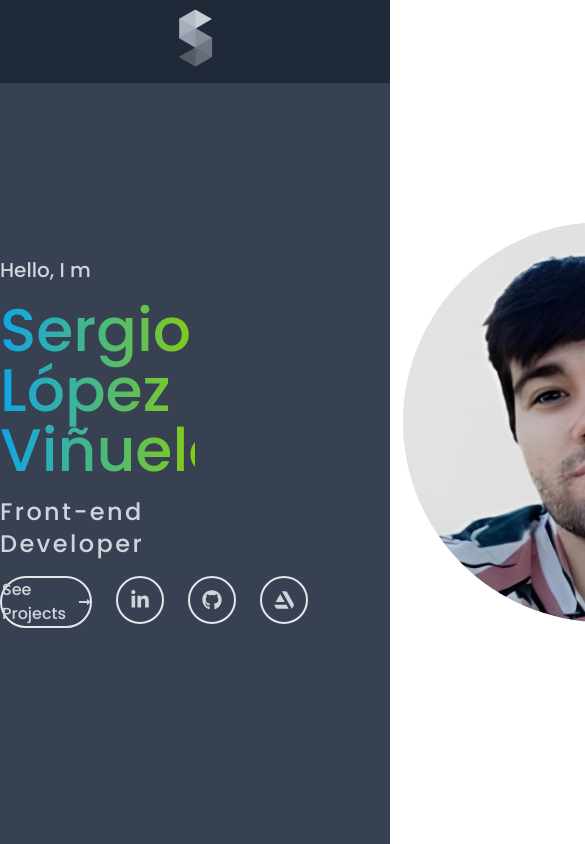
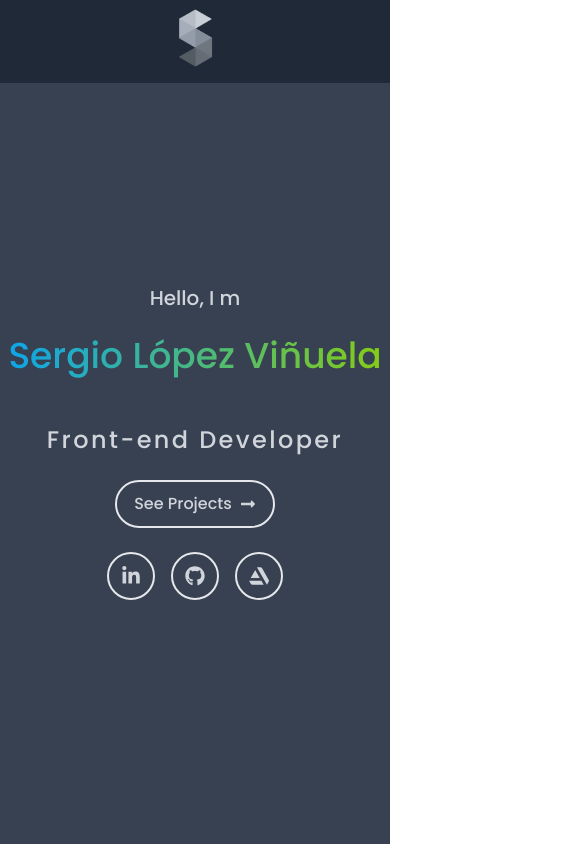
Before and after one commit to pinnick29/portfoliosergio, a Next.js app: page / in a window 390 px wide. Shown: the top 844 px of the page, 585 px wide, since content can reach past the window. Built offline with nearby package versions, Linux system fonts and the light colour scheme.

Commit message:
added responsive layout

```diff
--- a/components/contact.js
+++ b/components/contact.js
@@ -11,16 +11,17 @@ const myLoader = () => {
 
 const Contact = () => {
     return (
-      <div id='contact' className='max-w-5xl mx-auto flex  gap-x-52  h-screen ' >
-            <div className='flex flex-col w-1/2 gap-y-4 justify-center pt-10  border-gray-300 '>
+      <div id='contact' className='flex justify-center items-center  h-screen ' >
+            <div className='flex flex-col items-center gap-y-6 justify-center pt-10  border-gray-300 '>
                 <p className="text-xl">Hello, I m</p>
-                <p className='text-6xl text-transparent bg-clip-text bg-gradient-to-r from-sky-500 to to-lime-500'>Sergio López Viñuela</p>
+                <p className='h-16 sm:h-16 md:h-18 lg:h-24 text-4xl sm:text-5xl lg:text-6xl text-transparent bg-clip-text bg-gradient-to-r from-sky-500 to to-lime-500'>Sergio López Viñuela</p>
                 <p className='tracking-widest text-2xl'>Front-end Developer</p>
-                <div className="flex gap-6 cursor-pointer">
-                    <div className="flex justify-center items-center w-40 border-2 gap-x-2 hover:bg-gray-600 rounded-full">
+                <div className="flex justify-center items-center flex-col md:flex-row gap-6 cursor-pointer">
+                    <div className="flex h-12 justify-center items-center w-40 border-2 gap-x-2 hover:bg-gray-600 rounded-full">
                         <p>See Projects</p>
                         <FaLongArrowAltRight/>
                     </div>
+                    <div className="flex gap-4">
                         <Button
                             icon={<FaLinkedinIn size={20}/>}
                         />
@@ -32,14 +33,15 @@ const Contact = () => {
                         />
                     </div>
                 </div>
-            <div className="flex  items-center ">
+            </div>
+            <div className="hidden lg:flex justify-center items-center m-10">
                 { <Image
                     className="rounded-full"
                     loader={myLoader}
                     src= {'/AHgcQvGj_4x.jpg'}
                     alt="Picture of the author"
-                    width={400}
-                    height={400}
+                    width={350}
+                    height={350}
                     layout='fixed'
                     objectFit='cover'
                 />  }
--- a/components/footer.js
+++ b/components/footer.js
@@ -6,7 +6,7 @@ const Footer = () => {
       <div id='footer' className="bg-gray-800">
         <div className= ' sticky  max-w-3xl lg:max-w-5xl flex mx-auto text-gray-300  font-medium h-1/6 justify-center gap-x-8 py-4 '>
           <div className=" justify-center items-center  md:flex gap-x-4">
-            <p className = 'flex justify-center cursor-pointer '>Sergio López Viñuela</p>
+            <p className = 'flex justify-center '>Sergio López Viñuela</p>
             <div className="flex gap-x-4 my-2">
               <a href="https://www.linkedin.com/in/sergio-l%C3%B3pez-vi%C3%B1uela-251464213/" target='_blank' className=" border-2 rounded-full p-3 hover:bg-gray-600" >
                 <FaLinkedinIn size={20}/>
--- a/components/projects.js
+++ b/components/projects.js
@@ -58,10 +58,10 @@ const Projects = () => {
                 'both by dates and at the national, regional and local levels.'}
                 icon1={<TbBrandKotlin size={40}></TbBrandKotlin>} icon2={<FaAndroid size={40}></FaAndroid>} ></Project>
                 </a>
-                <div><Project image={<GiCardPick size ={96}></GiCardPick>} name= {'Hearthstone Searcher'}
+                <a href="cardSearcher"><Project image={<GiCardPick size ={96}></GiCardPick>} name= {'Hearthstone Searcher'}
                 description = {'It is a project that collects information about cards from a video game through an API, configured with the parameters that the user wants, both by amount of mana, as a class and as a card type.'}
                 icon1={<TbBrandKotlin size={40}></TbBrandKotlin>} icon2={<FaAndroid size={40}></FaAndroid>}></Project>
-                </div>
+                </a>
 
             </div>
           </div>
--- a/components/skills.js
+++ b/components/skills.js
@@ -10,7 +10,7 @@ const Skills = ( {name, icon}) => {
       <section id = "skills-section">
         <div id='skills' className="bg-gray-300  pt-16 ">
           <p className="flex flex-col md:flex-row items-center justify-center text-center md:text-left mx-auto text-6xl pt-14 text-gray-700">I use Techs in Demand</p>
-          <div className='max-w-5xl mx-auto py-20 flex flex-col  lg:flex-row justify-center items-center gap-20 md:gap-y-20 '>
+          <div className='max-w-5xl mx-auto py-20 flex flex-row md:flex-col  lg:flex-row justify-center items-center gap-20 md:gap-y-20 '>
             <div className=" flex flex-col md:flex-row justify-center gap-20 items-center">
               <Skill name={'React'} icon={<FaReact></FaReact>} />
               <Skill name={'NextJS'} icon={ <TbBrandNextjs></TbBrandNextjs>} />
--- /dev/null
+++ b/pages/cardSearcher.js
@@ -0,0 +1,35 @@
+import Nav from "../components/nav"
+import Head from "next/head"
+import { FaVirus } from "react-icons/fa"
+import Footer from "../components/footer"
+
+const CardSearcher = () => {
+    return (
+      <div>
+        <Head>
+          <link rel="preconnect" href="https://fonts.googleapis.com" />
+          <link rel="preconnect" href="https://fonts.gstatic.com" />
+          <link href="https://fonts.googleapis.com/css2?family=Poppins:wght@500;800&display=swap" rel="stylesheet" />
+            <title>
+              Sergio Portfolio
+            </title>
+        </Head>
+        <Nav />
+        <div className=" flex flex-col items-center gap-8 bg-gray-300 h-auto text-gray-700 text-5xl md:text-7xl ">
+          <div className="flex flex-col sm:flex-row  items-center pt-20 justify-center gap-4 h-64">
+            <FaVirus></FaVirus>
+            <p className="flex items-center   font-medium ">Covid Stats</p>
+            <FaVirus className=" hidden sm:flex"></FaVirus>
+          </div>
+          <p className="text-2xl flex justify-center items-center  max-w-xs xs:max-w-2xl lg:max-w-4xl">It is a project that was carried out for the Mobile Applications subject, using both Kotlin and Android Studio. This project collects information from Covid statistics through an API and displays the results obtained based on parameters entered by the user.</p>
+          <video  className=" my-14 max-w-xs md:max-w-xl" width="300px" height="300px"
+            controls autoplay >
+            <source src="covidStats.mp4"
+              type="video/mp4"/>
+          </video>
+        </div>
+        <Footer />
+      </div>
+    )
+  }
+  export default CardSearcher
```
Lines whose indentation alone changed are shown as unchanged.
